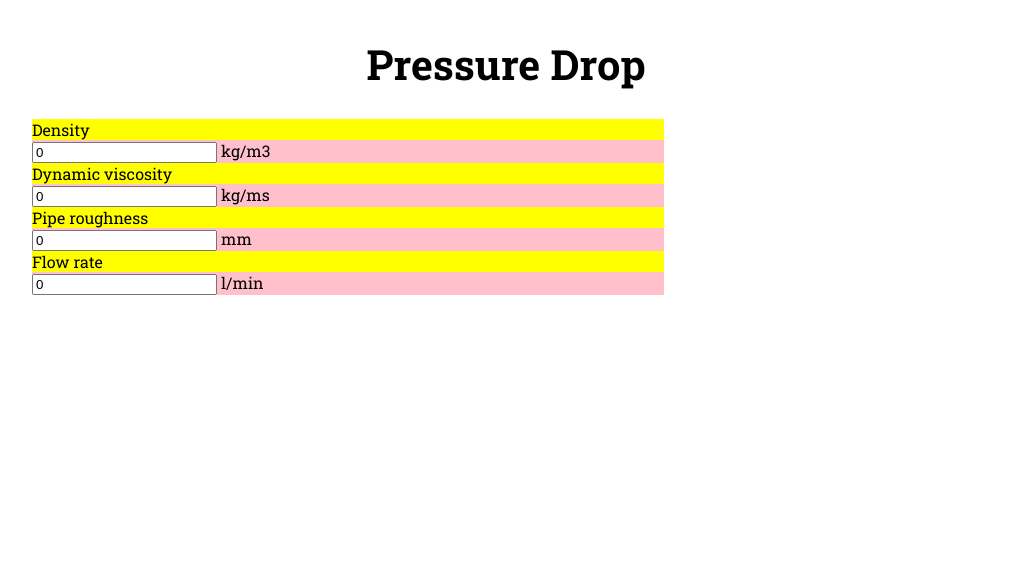
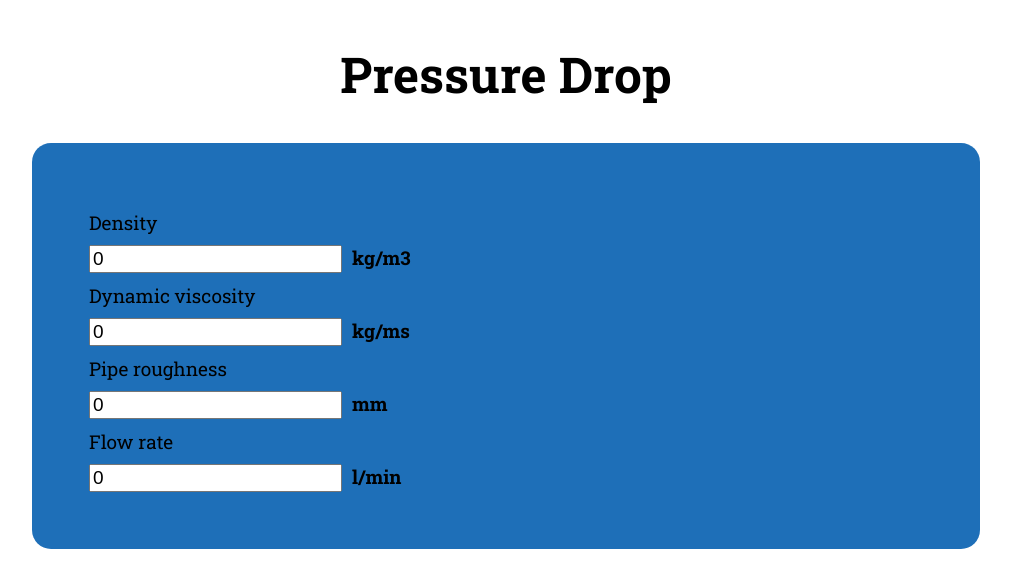
Before and after one commit to katebry/pressure-drop, a Vue app: page / in a window 1280 px wide. Shown: the top 588 px of the page, without its empty margins (134-1145 px from the left). Built offline with nearby package versions, Linux system fonts and the light colour scheme.

Commit message:
feat: added background-color to InputData section

```diff
--- a/src/App.vue
+++ b/src/App.vue
@@ -6,7 +6,9 @@ import InputData from "./components/InputData.vue";
 <template>
   <div class="parent">
     <SiteHeader class="header" />
-    <InputData />
+    <div class="mainContent">
+      <InputData />
+    </div>
   </div>
 </template>
 
@@ -17,6 +19,7 @@ html,
 app,
 body {
   font-family: "Roboto Slab", serif;
+  font-size: 19px;
 }
 
 .parent {
@@ -30,4 +33,11 @@ body {
 .header {
   grid-area: 1 / 2 / 2 / 5;
 }
+
+.mainContent {
+  grid-area: 2 / 2 / 5 / 5;
+  background-color: #1E6FB8;
+  padding: 3rem;
+  border-radius: 1rem;
+}
 </style>
--- a/src/components/CustomInput.vue
+++ b/src/components/CustomInput.vue
@@ -15,21 +15,26 @@ export default {
       :value="modelValue"
       @input="$emit('update:modelValue', $event.target.value)"
     />
-    {{ unit }}
+    <div class="unit">
+      {{ unit }}
+    </div>
   </div>
 </template>
 
 <style scoped>
 input {
+  font-size: 19px;
 }
 .label {
   grid-area: 2 / 2 / 4 / 3;
-  background-color: yellow;
-  /*margin-right: 3rem;*/
+  margin: 10px 0;
 }
 .inputWrapper {
   grid-area: 2 / 3 / 4 / 4;
-  background-color: pink;
-  /*align-content: baseline;*/
+  display: flex;
+}
+.unit {
+  font-weight: bold;
+  margin-left: 10px;
 }
 </style>
```
